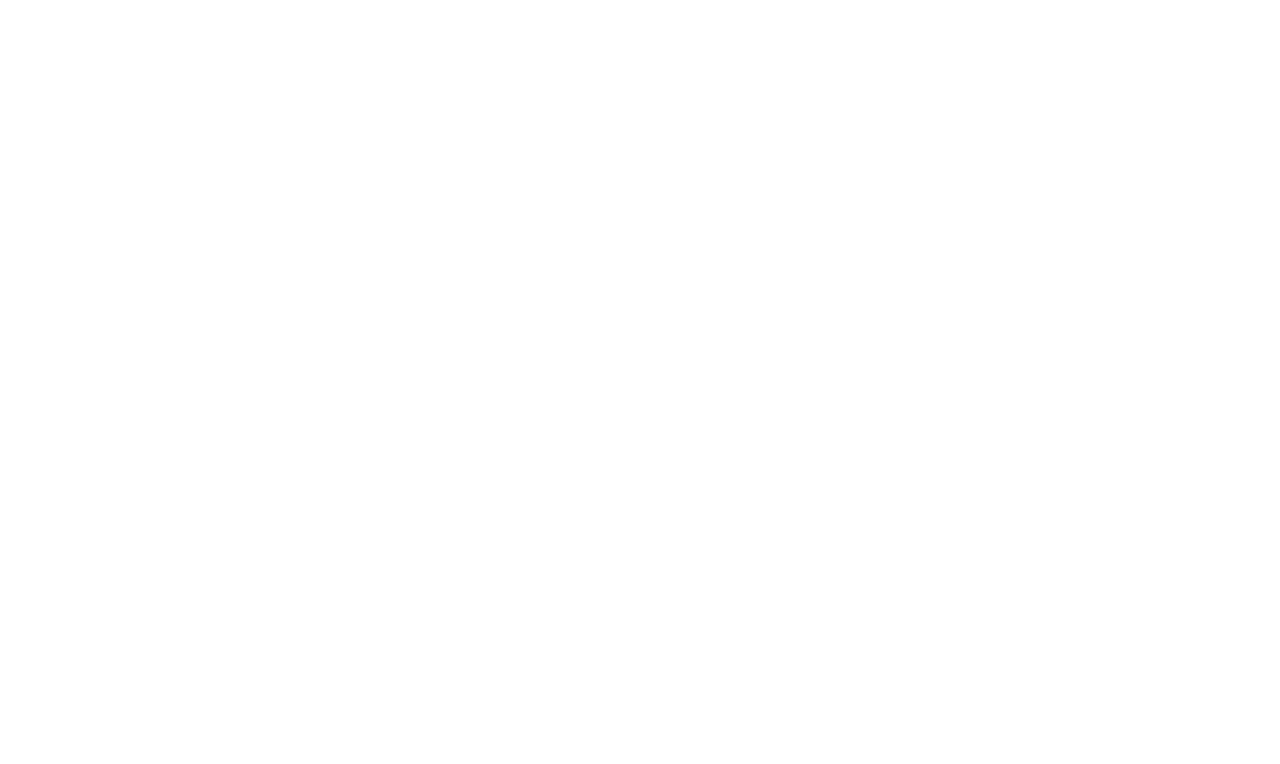
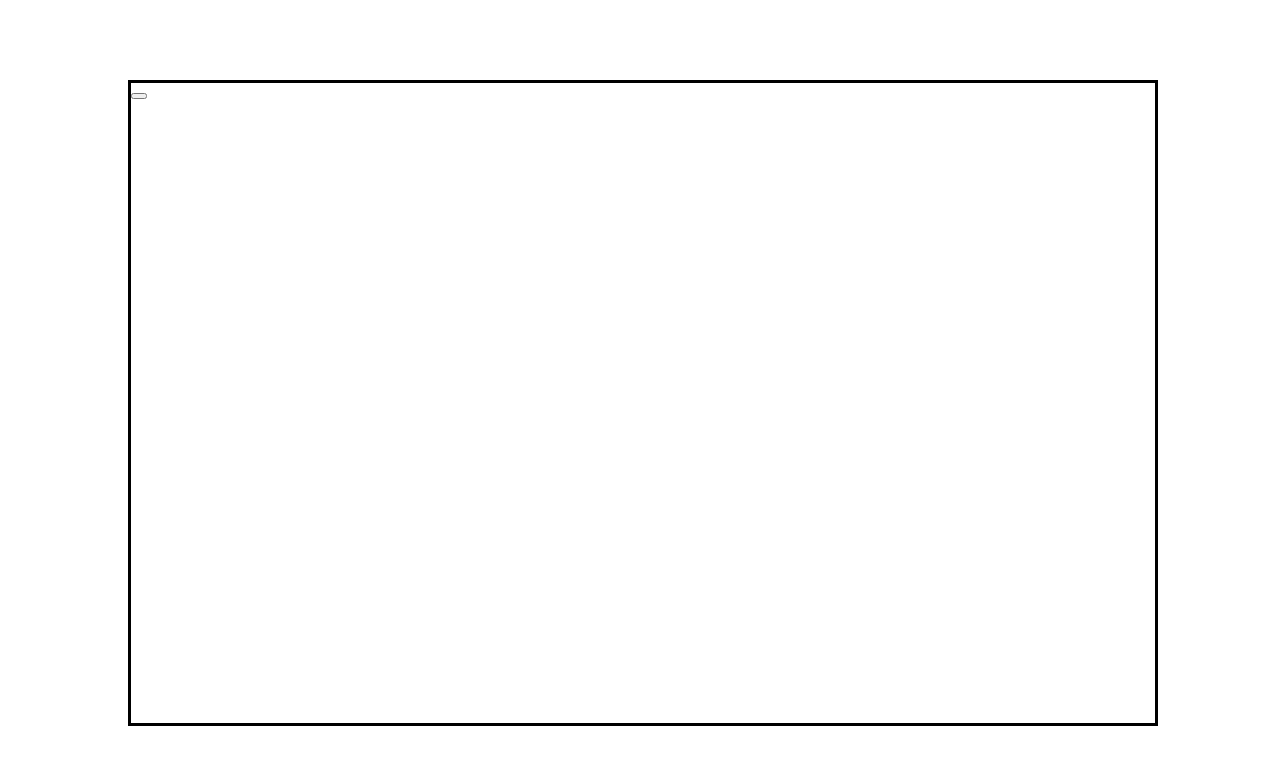
Before and after one commit to kamja44/portfolio, a React (Create React App) app: page / in a window 1280 px wide. Shown: the top 764 px of the page. Built offline with nearby package versions, Linux system fonts and the light colour scheme.

Commit message:
다크모드 구현중

```diff
--- a/package.json
+++ b/package.json
@@ -6,9 +6,11 @@
     "@testing-library/jest-dom": "^5.16.5",
     "@testing-library/react": "^13.4.0",
     "@testing-library/user-event": "^13.5.0",
+    "framer-motion": "^10.9.2",
     "react": "^18.2.0",
     "react-dom": "^18.2.0",
     "react-scripts": "5.0.1",
+    "recoil": "^0.7.7",
     "styled-components": "^5.3.9",
     "web-vitals": "^2.1.4"
   },
--- a/src/App.jsx
+++ b/src/App.jsx
@@ -1,5 +1,24 @@
+import styled from "styled-components";
+import { motion } from "framer-motion";
+
+const Wrapper = styled(motion.div)`
+  width: 80vw;
+  height: 80vh;
+`;
+const Wrap = styled(motion.div)`
+  border: 3px solid black;
+  width: 100%;
+  height: 100%;
+`;
+
 function App() {
-  return;
+  return (
+    <Wrapper>
+      <Wrap>
+        <button></button>
+      </Wrap>
+    </Wrapper>
+  );
 }
 
 export default App;
--- a/src/index.jsx
+++ b/src/index.jsx
@@ -1,7 +1,9 @@
 import React from "react";
 import ReactDOM from "react-dom/client";
 import App from "./App";
-import { createGlobalStyle } from "styled-components";
+import { createGlobalStyle, ThemeProvider } from "styled-components";
+import { theme } from "./theme";
+import { RecoilRoot } from "recoil";
 const GlobalStyle = createGlobalStyle`
     html, body, div, span, applet, object, iframe,
 h1, h2, h3, h4, h5, h6, p, blockquote, pre,
@@ -30,6 +32,12 @@
 }
 body {
 	line-height: 1;
+    width: 100vw;
+    height: 100vh;
+    display: flex;
+    justify-content: center;
+    align-items: center;
+
 }
 ol, ul {
 	list-style: none;
@@ -50,8 +58,10 @@
 
 const root = ReactDOM.createRoot(document.getElementById("root"));
 root.render(
-  <>
-    <GlobalStyle />
-    <App />
-  </>
+  <RecoilRoot>
+    <ThemeProvider theme={theme}>
+      <GlobalStyle />
+      <App />
+    </ThemeProvider>
+  </RecoilRoot>
 );
--- /dev/null
+++ b/src/theme.js
@@ -0,0 +1,11 @@
+export const theme = {
+  black: {
+    lighter: "#2F2F2F",
+    darker: "181818",
+    veryDark: "#141414",
+  },
+  white: {
+    lighter: "#fff",
+    darker: "e5e5e5",
+  },
+};
```
Also changed, not shown: 1 other file (tests, documents, lock files or other folders).
